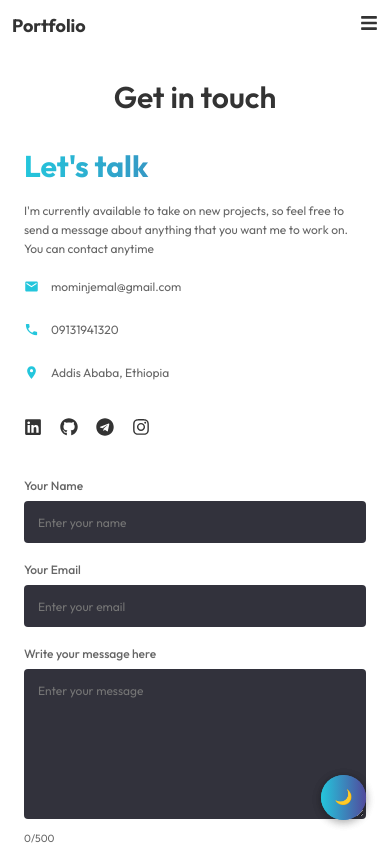
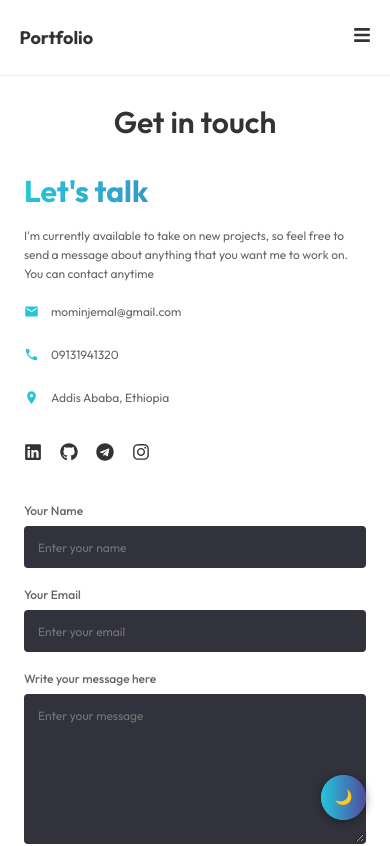
Before and after one commit to mominjemal/my-portfolio, a React (Vite) app: page /contact in a window 390 px wide. Shown: the top 846 px of the page. Built offline with nearby package versions, Linux system fonts and the light colour scheme.

Commit message:
feat: add ScrollToTop component and enhance layout with responsive design adjustments

```diff
--- a/src/App.jsx
+++ b/src/App.jsx
@@ -8,10 +8,12 @@ import Testimonials from './components/Testimonials/Testimonials';
 import Projects from "./components/Projects/Projects"
 import Contact from "./components/Contact/Contact"
 import ThemeToggle from "./components/ThemeToggle/ThemeToggle"
+import ScrollToTop from './components/ScrollToTop/ScrollToTop';
 
 const App = () => {
   return (
     <BrowserRouter>
+      <ScrollToTop />
       <Routes>
         <Route path="/" element={<Layout />}>
           <Route index element={<Hero />} />
--- a/src/components/Layout/Layout.css
+++ b/src/components/Layout/Layout.css
@@ -9,7 +9,7 @@
     width: 100%;
     max-width: 1440px;
     margin: 0 auto;
-    padding: 0 1rem;
+    padding: 76px 1rem 0;
     box-sizing: border-box;
 }
 
--- a/src/components/NavBar/NavBar.css
+++ b/src/components/NavBar/NavBar.css
@@ -2,11 +2,19 @@
     display: flex;
     align-items: center;
     justify-content: space-between;
-    padding: 1rem;
+    padding: 1rem 5%;
     width: 100%;
+    min-height: 76px;
     box-sizing: border-box;
-    position: relative;
+    position: fixed;
+    top: 0;
+    left: 0;
+    z-index: 1000;
+    background: var(--background);
+    border-bottom: 1px solid rgba(128, 128, 128, 0.15);
 }
+
+
 
 .logo {
     font-size: 1.5rem;
@@ -67,11 +75,11 @@
     right: 1.875rem;
 }
 
-.nav-menu.active ~ .nav-mob-open {
+.nav-menu.active~.nav-mob-open {
     display: none;
 }
 
-.nav-menu.active ~ .nav-mob-close {
+.nav-menu.active~.nav-mob-close {
     display: block;
 }
 
--- /dev/null
+++ b/src/components/ScrollToTop/ScrollToTop.jsx
@@ -0,0 +1,19 @@
+
+import { useEffect } from 'react';
+import { useLocation } from 'react-router-dom';
+
+const ScrollToTop = () => {
+    const { pathname } = useLocation();
+
+    useEffect(() => {
+        window.scrollTo({
+            top: 0,
+            left: 0,
+            behavior: 'instant',
+        });
+    }, [pathname]);
+
+    return null;
+};
+
+export default ScrollToTop;
--- a/src/components/ThemeToggle/ThemeToggle.jsx
+++ b/src/components/ThemeToggle/ThemeToggle.jsx
@@ -1,21 +1,37 @@
+
 import React, { useEffect, useState } from 'react';
 import './ThemeToggle.css';
 
+const getInitialTheme = () => {
+  const savedTheme = localStorage.getItem('theme');
+
+  if (savedTheme) {
+    return savedTheme === 'dark';
+  }
+
+  return window.matchMedia('(prefers-color-scheme: dark)').matches;
+};
+
 const ThemeToggle = () => {
-  const [isDark, setIsDark] = useState(localStorage.getItem('theme') === 'dark');
+  const [isDark, setIsDark] = useState(getInitialTheme);
 
   useEffect(() => {
-    document.documentElement.setAttribute('data-theme', isDark ? 'dark' : 'light');
+    document.documentElement.setAttribute(
+      'data-theme',
+      isDark ? 'dark' : 'light'
+    );
+
     localStorage.setItem('theme', isDark ? 'dark' : 'light');
   }, [isDark]);
 
-  const toggleTheme = () => setIsDark(!isDark);
+  const toggleTheme = () => setIsDark((previous) => !previous);
 
   return (
     <button
       onClick={toggleTheme}
       className="theme-toggle"
-      aria-label="Toggle theme"
+      aria-label={isDark ? 'Switch to light mode' : 'Switch to dark mode'}
+      title={isDark ? 'Switch to light mode' : 'Switch to dark mode'}
     >
       {isDark ? '☀️' : '🌙'}
     </button>
--- a/src/components/hero/hero.css
+++ b/src/components/hero/hero.css
@@ -5,7 +5,7 @@
     gap: 3rem;
     width: 100%;
     max-width: 75rem;
-    min-height: 75vh;
+    min-height: calc(100vh - 76px);
     margin: 0 auto;
     padding: 4rem 2rem;
     box-sizing: border-box;
```
